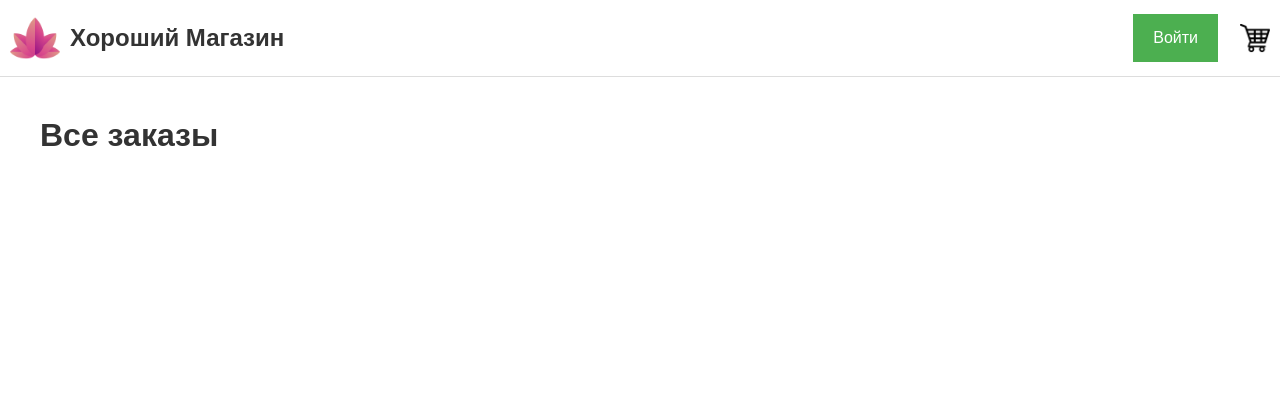
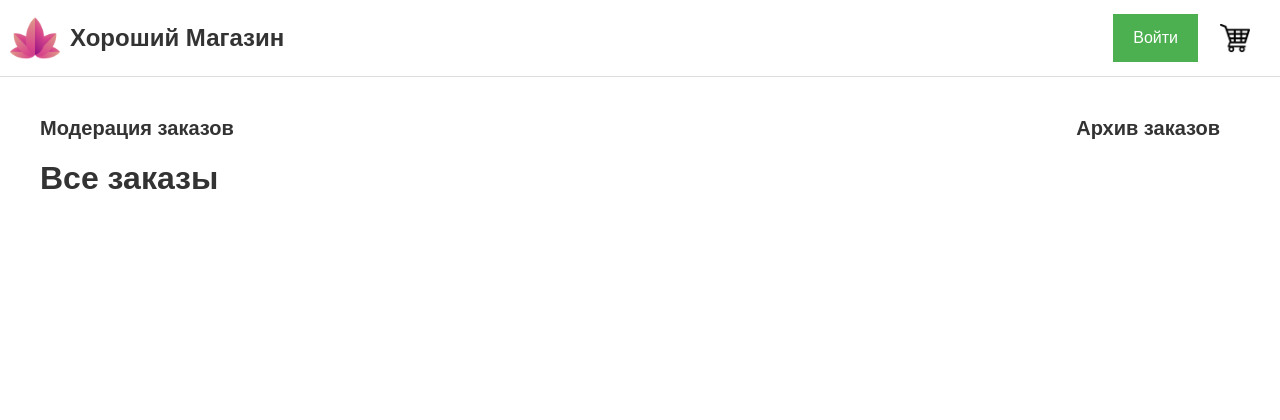
Before and after one commit to Mikan-DS/SomeStore, a Django app: template orders/templates/orders/all_orders.html in a window 1280 px wide. Shown: the top 420 px of the page. Run offline with Django 3.2, Linux system fonts and the light colour scheme; the template is opened without the code that fills it, so the values that code supplies are empty.

Commit message:
23041404

```diff
--- a/orders/static/orders/css/all_orders.css
+++ b/orders/static/orders/css/all_orders.css
@@ -28,3 +28,28 @@
         width: auto;
     }
 }
+
+.status-accepted {
+    color: green;
+}
+.status-rejected {
+    color: red;
+}
+.status-review {
+    color: orange;
+}
+
+.header-links {
+    display: flex;
+    justify-content: space-between;
+    margin-bottom: 20px;
+}
+
+.header-links a {
+    font-size: 20px;
+    font-weight: bold;
+}
+
+a {
+    margin-right: 20px;
+}
--- a/orders/templates/orders/all_orders.html
+++ b/orders/templates/orders/all_orders.html
@@ -6,6 +6,10 @@
 {% endblock %}
 
 {% block content %}
+<div class="header-links">
+    <a href="{% url 'moderate_orders' %}">Модерация заказов</a>
+    <a href="{% url 'archive_orders' %}">Архив заказов</a>
+</div>
 <h1>Все заказы</h1>
 {% for order in orders %}
     <button id="order_{{ order.pk }}" onclick="location.href='{% url 'order_moderate' order.id %}'" class="order-button">
@@ -24,7 +28,7 @@
             </div>
             <div class="order-summary-item">
                 <p>Статус:</p>
-                <p>{{ order.get_status }}</p>
+                <p class="status-{{ order.get_status_tag }}">{{ order.get_status }}</p>
             </div>
             {% if order.comment %}
                 <div class="order-summary-item">
```
Also changed, not shown: orders/models.py (+11 -0 lines).
